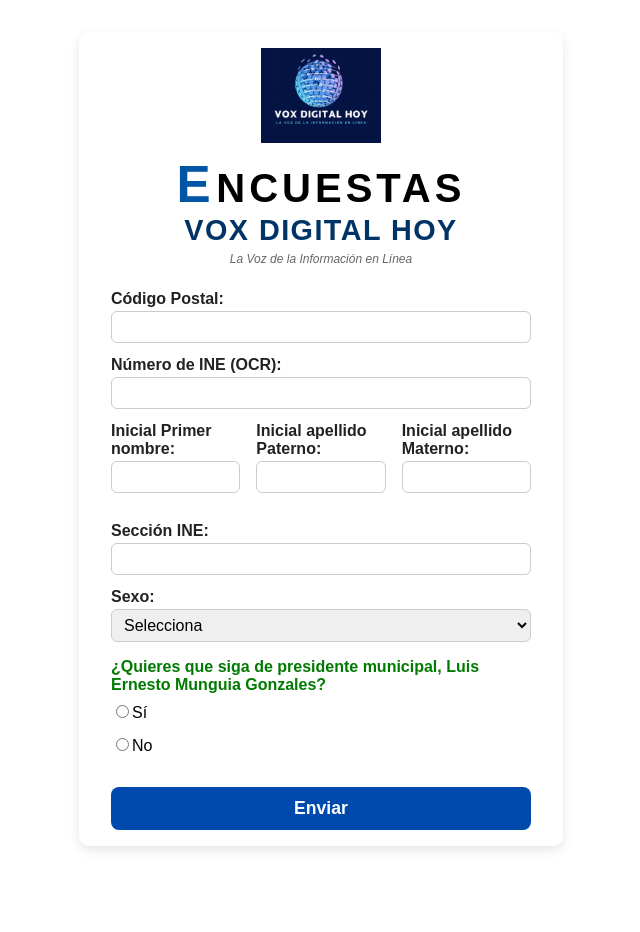
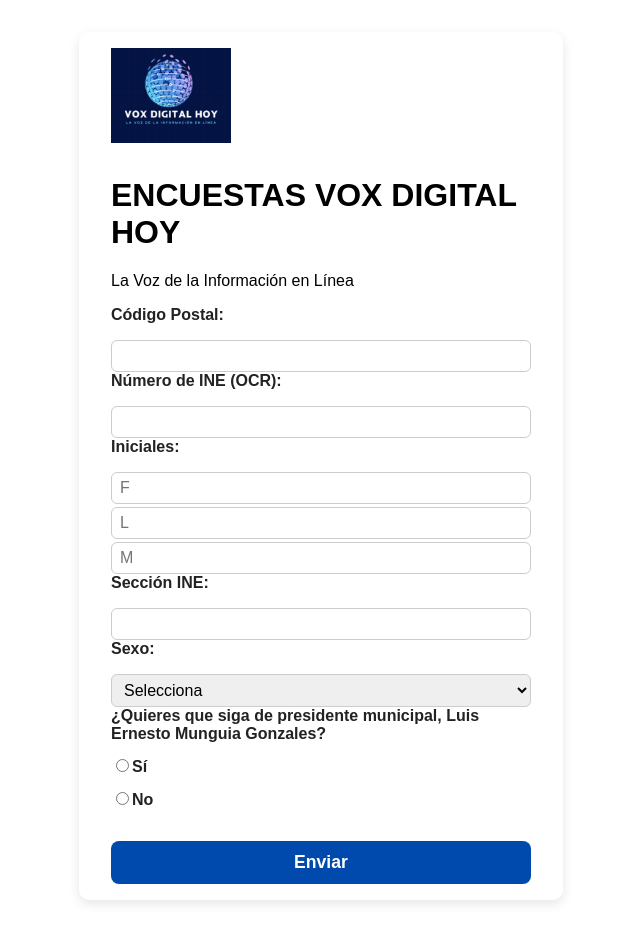
Before and after one commit to voxdigitalhoy-cmd/PRUEBAS, a React (Vite) app in the folder frontend/: page / in a window 1280 px wide. Shown: the whole page, without its empty margins (319-959 px from the left). Before the commit the page ends 878 px from the top, so only its background shows below. Built offline with nearby package versions, Linux system fonts and the light colour scheme.

Commit message:
Update App.jsx

```diff
--- a/frontend/src/App.jsx
+++ b/frontend/src/App.jsx
@@ -1,10 +1,9 @@
 import React, { useState } from "react";
 import "./index.css";
-import logo from "../public/logo.png";
 
 export default function App() {
   const [formData, setFormData] = useState({
-    cp: "",
+    postal: "",
     ineNumber: "",
     first_initial: "",
     last_initial: "",
@@ -13,147 +12,121 @@
     sex: "",
     answer: ""
   });
+  const [message, setMessage] = useState("");
 
   const handleChange = (e) => {
     const { name, value } = e.target;
-    setFormData((prev) => ({ ...prev, [name]: value }));
+    setFormData((prev) => ({ ...prev, [name]: value.toUpperCase() }));
   };
 
-  const handleSubmit = (e) => {
+  const handleSubmit = async (e) => {
     e.preventDefault();
-    console.log("Datos enviados:", formData);
-    // Aquí va la llamada a la API o lógica para enviar los datos
+    try {
+      const res = await fetch("/api/encuestas", {
+        method: "POST",
+        headers: { "Content-Type": "application/json" },
+        body: JSON.stringify({
+          cp: formData.postal,
+          ine: formData.ineNumber,
+          first_initial: formData.first_initial,
+          last_initial: formData.last_initial,
+          mother_initial: formData.mother_initial,
+          section: formData.section,
+          sex: formData.sex,
+          answer: formData.answer
+        }),
+      });
+      const data = await res.json();
+      if (data.status === "ok") {
+        setMessage("Encuesta guardada correctamente");
+        setFormData({
+          postal: "",
+          ineNumber: "",
+          first_initial: "",
+          last_initial: "",
+          mother_initial: "",
+          section: "",
+          sex: "",
+          answer: ""
+        });
+      } else {
+        setMessage("Error al guardar encuesta");
+      }
+    } catch (error) {
+      console.error(error);
+      setMessage("Error al guardar encuesta");
+    }
   };
 
   return (
     <div className="container">
-      <div className="header">
-        <img src={logo} alt="Logo" className="logo" />
-        <h1 className="main-title">
-          <span className="first-letter">E</span>NCUESTAS
-        </h1>
-        <h2 className="sub-title">VOX DIGITAL HOY</h2>
-        <p className="small-text">La Voz de la Información en Línea</p>
-      </div>
-
+      <header>
+        <img src="/logo.png" alt="Logo" className="logo"/>
+        <h1>ENCUESTAS VOX DIGITAL HOY</h1>
+        <p className="subtitle">La Voz de la Información en Línea</p>
+      </header>
       <form onSubmit={handleSubmit}>
-        <label>
-          Código Postal:
+        <div className="form-group">
+          <label>Código Postal:</label>
           <input
             type="text"
-            name="cp"
-            maxLength="10"
-            value={formData.cp}
+            name="postal"
+            maxLength={10}
+            value={formData.postal}
             onChange={handleChange}
             required
           />
-        </label>
+        </div>
 
-        <label>
-          Número de INE (OCR):
+        <div className="form-group">
+          <label>Número de INE (OCR):</label>
           <input
             type="text"
             name="ineNumber"
-            maxLength="13"
+            maxLength={13}
             value={formData.ineNumber}
             onChange={handleChange}
             required
           />
-        </label>
-
-        <div className="initials-row">
-          <label>
-            Inicial Primer nombre:
-            <input
-              type="text"
-              name="first_initial"
-              maxLength="1"
-              value={formData.first_initial}
-              onChange={handleChange}
-              required
-            />
-          </label>
-          <label>
-            Inicial apellido Paterno:
-            <input
-              type="text"
-              name="last_initial"
-              maxLength="1"
-              value={formData.last_initial}
-              onChange={handleChange}
-              required
-            />
-          </label>
-          <label>
-            Inicial apellido Materno:
-            <input
-              type="text"
-              name="mother_initial"
-              maxLength="1"
-              value={formData.mother_initial}
-              onChange={handleChange}
-              required
-            />
-          </label>
         </div>
 
-        <label>
-          Sección INE:
-          <input
-            type="text"
-            name="section"
-            maxLength="6"
-            value={formData.section}
-            onChange={handleChange}
-            required
-          />
-        </label>
+        <div className="form-group initials">
+          <label>Iniciales:</label>
+          <input type="text" name="first_initial" maxLength={1} value={formData.first_initial} onChange={handleChange} placeholder="F" required/>
+          <input type="text" name="last_initial" maxLength={1} value={formData.last_initial} onChange={handleChange} placeholder="L" required/>
+          <input type="text" name="mother_initial" maxLength={1} value={formData.mother_initial} onChange={handleChange} placeholder="M" required/>
+        </div>
 
-        <label>
-          Sexo:
-          <select
-            name="sex"
-            value={formData.sex}
-            onChange={handleChange}
-            required
-          >
+        <div className="form-group">
+          <label>Sección INE:</label>
+          <input type="text" name="section" maxLength={6} value={formData.section} onChange={handleChange} required/>
+        </div>
+
+        <div className="form-group">
+          <label>Sexo:</label>
+          <select name="sex" value={formData.sex} onChange={handleChange} required>
             <option value="">Selecciona</option>
             <option value="M">Masculino</option>
             <option value="F">Femenino</option>
-            <option value="O">Otro</option>
-            <option value="I">Indefinido</option>
           </select>
-        </label>
+        </div>
 
-        <div className="question">
-          <p>
-            ¿Quieres que siga de presidente municipal, Luis Ernesto Munguia
-            Gonzales?
-          </p>
+        <div className="form-group">
+          <label>¿Quieres que siga de presidente municipal, Luis Ernesto Munguia Gonzales?</label>
+          <div className="radio-group">
             <label>
-            <input
-              type="radio"
-              name="answer"
-              value="Si"
-              checked={formData.answer === "Si"}
-              onChange={handleChange}
-              required
-            />
+              <input type="radio" name="answer" value="Sí" checked={formData.answer === "Sí"} onChange={handleChange} required/>
               Sí
             </label>
             <label>
-            <input
-              type="radio"
-              name="answer"
-              value="No"
-              checked={formData.answer === "No"}
-              onChange={handleChange}
-            />
+              <input type="radio" name="answer" value="No" checked={formData.answer === "No"} onChange={handleChange}/>
               No
             </label>
           </div>
+        </div>
 
         <button type="submit">Enviar</button>
+        {message && <p className="message">{message}</p>}
       </form>
     </div>
   );
```
Lines whose indentation alone changed are shown as unchanged.
